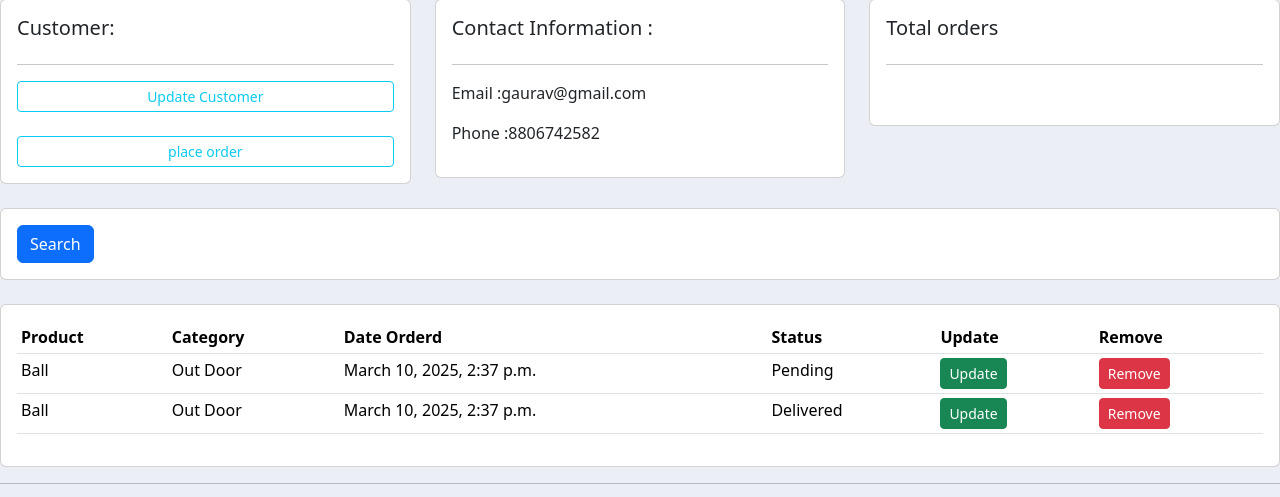
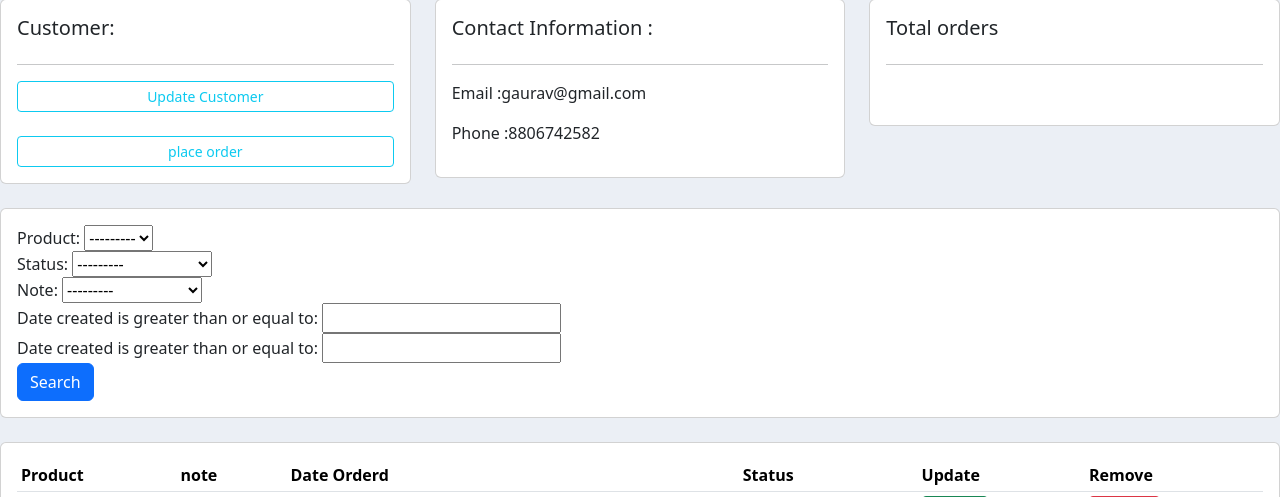
Before and after one commit to Pankajbadgujar1/CustomerManagementApp, a Django app: page /customer/1/ in a window 1280 px wide. Shown: the part 113-610 px from the top of the page. Run offline with Django 5.2, Linux system fonts and the light colour scheme; data comes from the database, SQL or seed files in the repository; both versions use the stored data as it was after the commit.

Commit message:
apply djangoFilter as Search

```diff
--- /dev/null
+++ b/crm1/Accounts/filters.py
@@ -0,0 +1,11 @@
+import django_filters
+from django_filters import DateFilter
+from .models import *
+
+class OrderFilter(django_filters.FilterSet):
+    start_date = DateFilter(field_name='date_created',lookup_expr='gte')
+    end_date = DateFilter(field_name='date_created',lookup_expr='gte')
+    class Meta:
+        model = Order
+        fields ="__all__"
+        exclude = ['customer','date_created']
--- a/crm1/Accounts/models.py
+++ b/crm1/Accounts/models.py
@@ -45,6 +45,6 @@
 
     date_created =models.DateTimeField(auto_now_add=True, null=True)
     status = models.CharField(max_length=200, null=True, choices=STATUS)
-
+    note = models.CharField(max_length=1000, null=True, choices=STATUS)
     def __str__(self):
         return self.product.name
--- a/crm1/Accounts/templates/Accounts/customer.html
+++ b/crm1/Accounts/templates/Accounts/customer.html
@@ -39,6 +39,7 @@
     <div class="col">
         <div class="card card-body">
           <form method="get">
+            {{MyFilter.form}}
               <button class="btn btn-primary" type="submit">Search</button>
           </form>
            </div>
@@ -53,7 +54,7 @@
                 <table class="table table-sm">
                   <tr>
                         <th>Product</th>
-                        <th>Category</th>
+                        <th>note</th>
                         <th>Date Orderd</th>
                         <th>Status</th>
                         <th>Update</th>
@@ -62,7 +63,7 @@
                     {% for order in orders%}
                     <tr>
                         <td>{{order.product}}</td>
-                        <td>{{order.product.category }}</td>
+                        <td>{{order.note }}</td>
                         <td>{{order.product.date_created}}</td>
                         <td>{{order.status}}</td>
                         <td><a class="btn btn-sm btn-success" href="{%url 'update_order' order.id%}">Update</a></td>
--- a/crm1/Accounts/views.py
+++ b/crm1/Accounts/views.py
@@ -3,6 +3,7 @@
 from django.http import HttpResponse
 from .models import *
 from .forms import OrderForm
+from .filters import OrderFilter
 # Create your views here.
 #This is create order view
 def create_Order(request, pkk):
@@ -62,7 +63,10 @@
     customer = Customer.objects.get(id=pk)
     orders = customer.order_set.all()
 
-    context = {'customer':customer, 'orders':orders}
+    MyFilter = OrderFilter(request.GET, queryset=orders)
+    orders = MyFilter.qs
+
+    context = {'customer':customer, 'orders':orders, 'MyFilter':MyFilter}
     return render(request, 'Accounts/customer.html',context)
     #return HttpResponse(" Account app Contact Page")
 
```
Also changed, not shown: crm1/Accounts/migrations/0004_order_note_alter_product_category.py (added), crm1/db.sqlite3.
